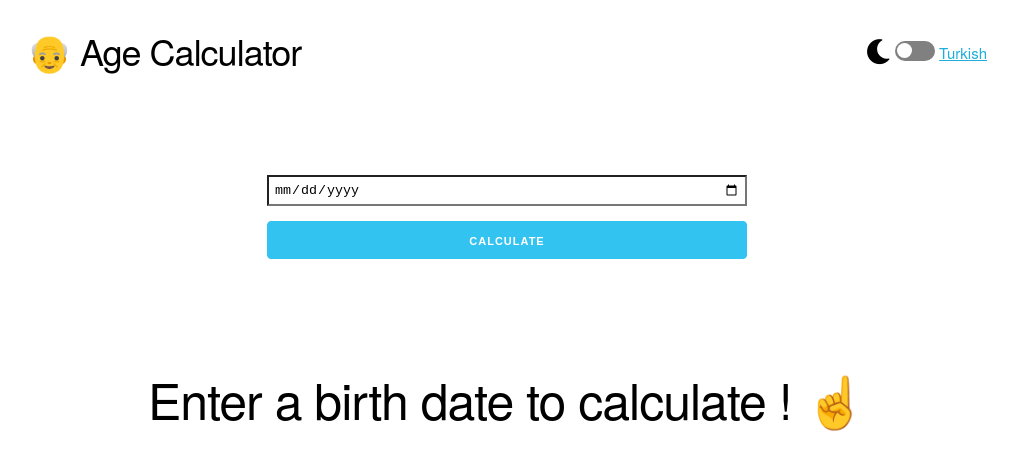
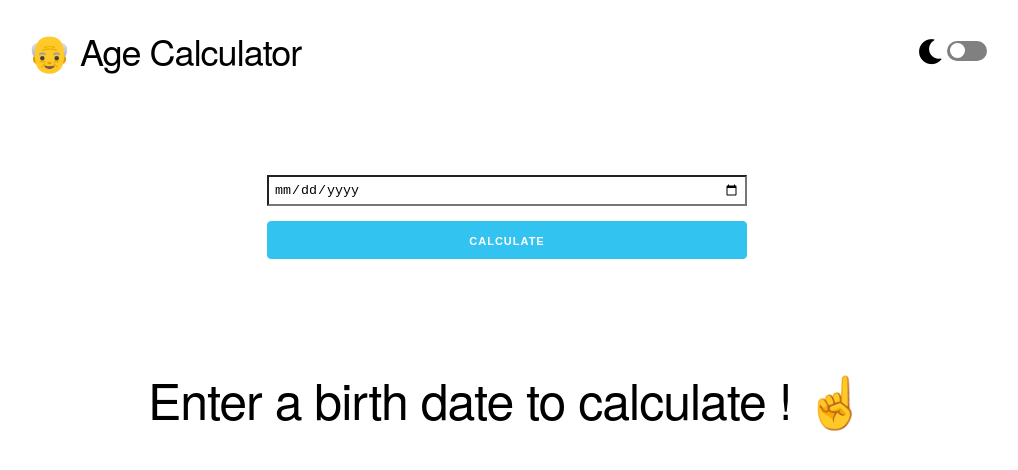
Before and after one commit to emirmatik/how-old-are-you, a plain HTML site: page index.html in a window 1280 px wide. Shown: the whole page, without its empty margins (141-1159 px from the left). Drawn offline with Linux system fonts and the light colour scheme.

Commit message:
Update index.html

```diff
--- a/index.html
+++ b/index.html
@@ -23,7 +23,6 @@
             <input id="darkmode-input" type="checkbox" />
             <span class="slider"></span>
           </label>
-          <a href="../Turkish/turkish.html" id="turkish">Turkish</a>
         </div>
       </div>
       <form>
```
